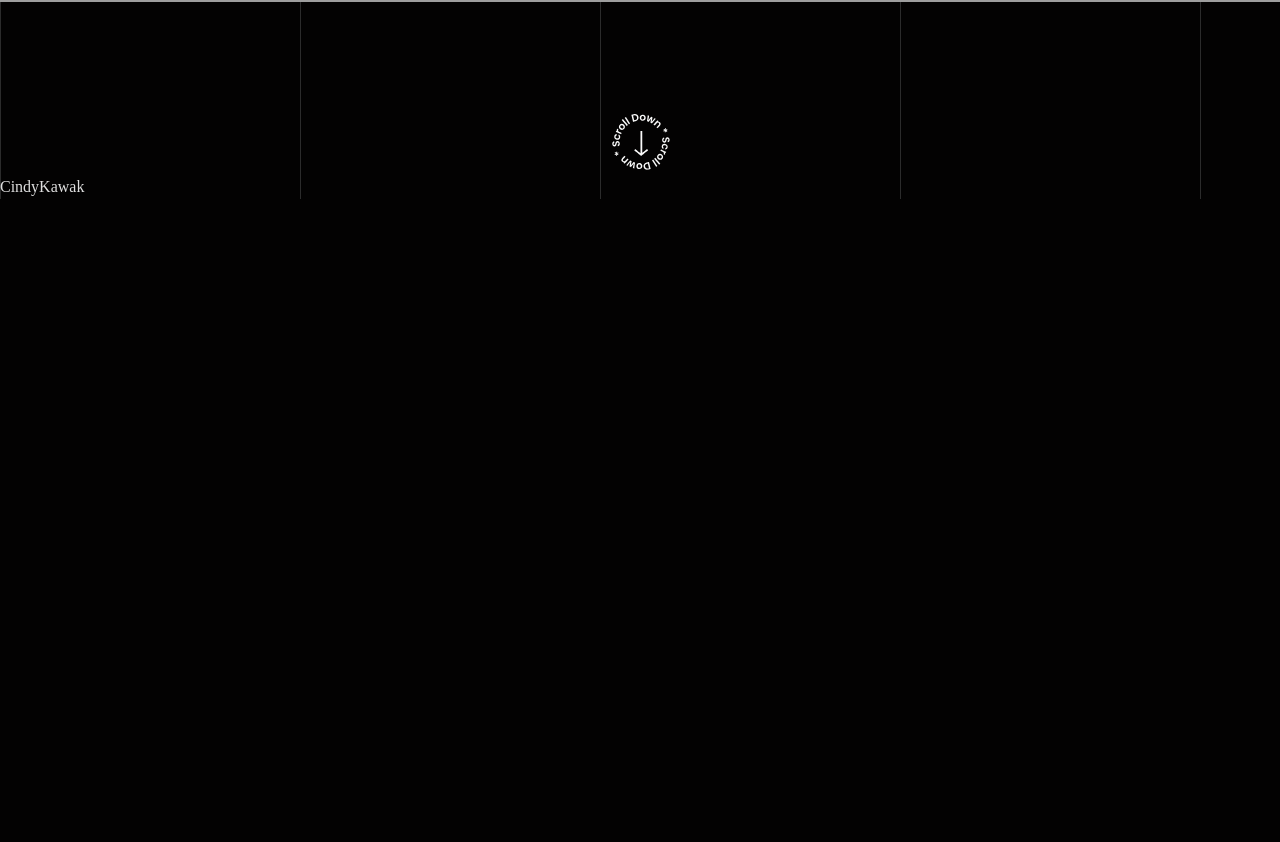
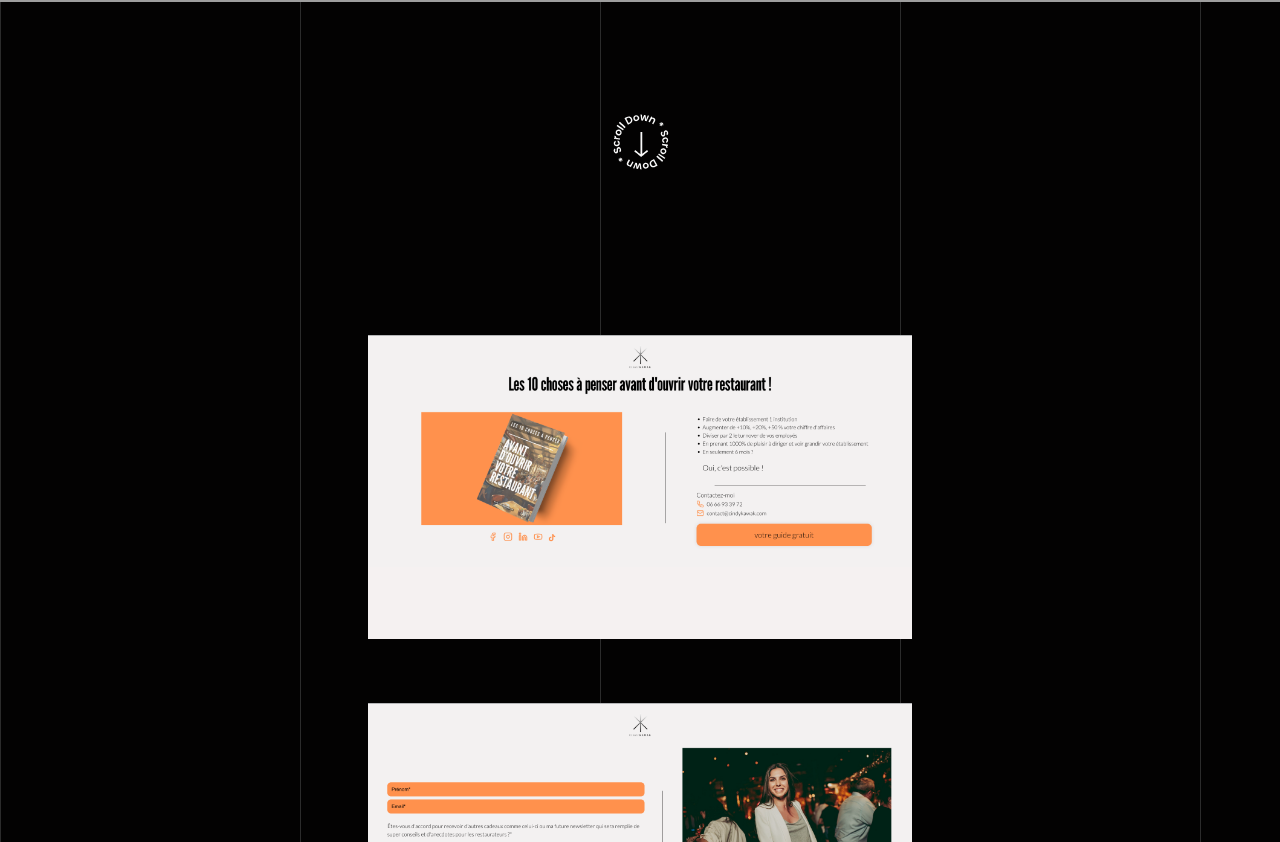
Before and after one commit to JanJanR/Portfolio-2.0, a React (Vite) app: page /projects/CindyKawak in a window 1280 px wide. Shown: the part 798-1640 px from the top of the page. Before the commit the page ends 997 px from the top, so only its background shows below. Built offline with nearby package versions, Linux system fonts and the light colour scheme; grey boxes are pictures that could not be loaded.

Commit message:
starting cidy kawak expo

```diff
--- a/src/pages/CindyKawak.jsx
+++ b/src/pages/CindyKawak.jsx
@@ -3,6 +3,8 @@ import "../styles/cindykawak.css"
 import Navbar from "../components/Navbar";
 
 import CindyKawakHero from "../assets/cindykawak/cindykawak-bg-shadow.png";
+import CindyKawakLandingPage from "../assets/cindykawak/landing-page.png";
+import CindyKawakForm from "../assets/cindykawak/second-page.png";
 
 import Lottie from "react-lottie";
 import animationData from "../assets/lottie/scrolldown.json";
@@ -52,8 +54,11 @@ function CindyKawak() {
             width={65}
           />
         </div>
+        <div className="cindykawak-expo">
+          <img src={CindyKawakLandingPage} alt="landing page cindy kawak" />
+          <img src={CindyKawakForm} alt="form cindy kawak" />
+        </div>
       </div>
-      <div>CindyKawak</div>
     </>
   )
 }
--- a/src/styles/CindyKawak.css
+++ b/src/styles/CindyKawak.css
@@ -43,3 +43,16 @@
 .cindykawak-description {
   padding-bottom: 1rem;
 }
+
+.cindykawak-expo {
+  padding: 10rem 6rem 0 6rem;
+  margin: 0 auto;
+  display: flex;
+  flex-direction: column;
+}
+
+.cindykawak-expo img{
+  width: 50%;
+  margin: 0 auto;
+  padding-bottom: 4rem;
+}
```
Also changed, not shown: src/assets/cindykawak/landing-page.png (added), src/assets/cindykawak/second-page.png (added).
